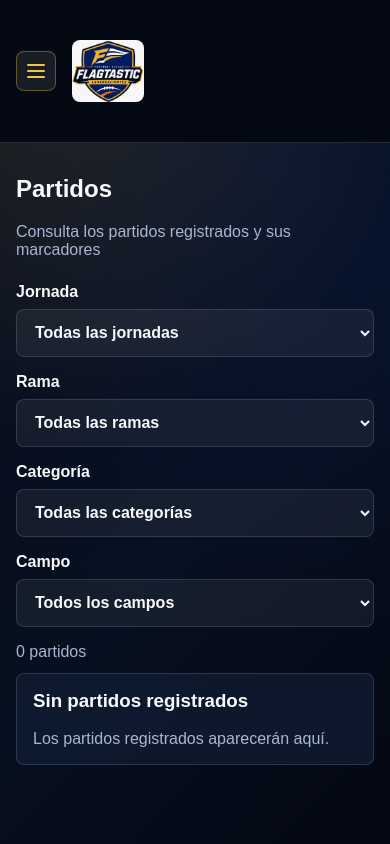
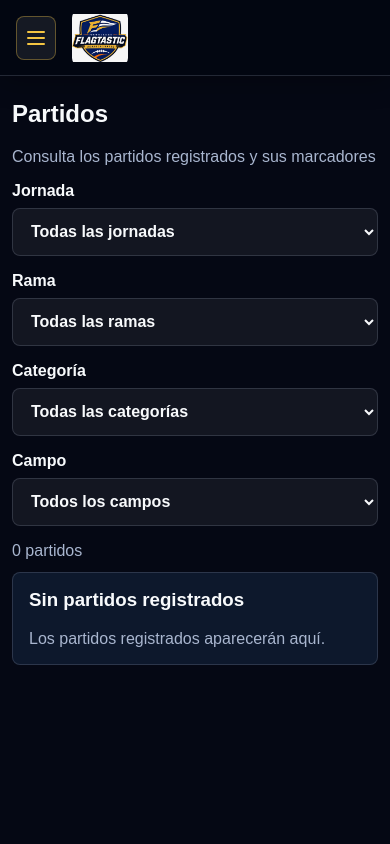
Before and after one commit to bruno-diaz-dev/flagtastic-league, a FastAPI app: page /games in a window 390 px wide. Run offline with FastAPI, Linux system fonts and the light colour scheme; data that the repository does not hold is empty; some libraries are stand-ins or nearby versions.

Commit message:
feat: optimize public pages for mobile

```diff
--- a/static/layout.js
+++ b/static/layout.js
@@ -1,7 +1,9 @@
 // Shared sidebar behavior applies consistently across every operations page.
 
 const sidebarToggle = document.querySelector("#sidebar-toggle");
+const sidebarBackdrop = document.querySelector("#sidebar-backdrop");
 const SIDEBAR_STORAGE_KEY = "flagtastic-sidebar-collapsed";
+const MOBILE_BREAKPOINT = 820;
 
 
 function setSidebarCollapsed(isCollapsed, remember = false) {
@@ -17,9 +19,19 @@ function setSidebarCollapsed(isCollapsed, remember = false) {
 }
 
 
+function closeMobileSidebar() {
+    if (window.innerWidth <= MOBILE_BREAKPOINT) {
+        setSidebarCollapsed(true, true);
+    }
+}
+
+
 // The menu is closed by default and keeps the user's explicit choice.
 const savedSidebarState = localStorage.getItem(SIDEBAR_STORAGE_KEY);
-setSidebarCollapsed(savedSidebarState === null ? true : savedSidebarState === "true");
+const startsCollapsed = window.innerWidth <= MOBILE_BREAKPOINT
+    ? true
+    : savedSidebarState === null || savedSidebarState === "true";
+setSidebarCollapsed(startsCollapsed);
 
 if (sidebarToggle !== null) {
     sidebarToggle.addEventListener("click", () => {
@@ -29,6 +41,20 @@ if (sidebarToggle !== null) {
         );
     });
 }
+
+
+// Mobile navigation behaves as a modal drawer and never obscures the selected page.
+sidebarBackdrop?.addEventListener("click", closeMobileSidebar);
+document.addEventListener("keydown", (event) => {
+    if (event.key === "Escape") closeMobileSidebar();
+});
+document.querySelectorAll(".navigation .nav-link").forEach((link) => {
+    link.addEventListener("click", closeMobileSidebar);
+});
+
+window.addEventListener("resize", () => {
+    if (window.innerWidth <= MOBILE_BREAKPOINT) closeMobileSidebar();
+});
 
 const sessionUser = document.querySelector("#session-user");
 const loginLink = document.querySelector("#login-link");
--- a/static/style.css
+++ b/static/style.css
@@ -20,6 +20,7 @@
 /* Application shell and dark branded background. */
 body {
     margin: 0;
+    min-width: 320px;
     font-family: Arial, sans-serif;
     background:
         radial-gradient(circle at 12% 8%, rgba(244, 197, 66, 0.12), transparent 24rem),
@@ -27,6 +28,12 @@ body {
         linear-gradient(135deg, #050814, #071020 58%, #030712),
         var(--color-page);
     color: var(--color-text);
+}
+
+button,
+input,
+select {
+    min-height: 44px;
 }
 
 .brand-logo {
@@ -54,6 +61,10 @@ body.sidebar-collapsed .layout {
     background: rgba(3, 7, 18, 0.92);
     color: var(--color-text);
     padding: 24px;
+}
+
+.sidebar-backdrop {
+    display: none;
 }
 
 .sidebar-toggle {
@@ -830,7 +841,8 @@ body.role-league_admin .team-delete-button.admin-only {
 .stat-item strong { color: var(--color-gold); font-size: 26px; }
 .dashboard-teams { display: grid; gap: 12px; }
 
-.users-table-wrapper { overflow-x: auto; }
+.users-table-wrapper,
+.table-scroll { overflow-x: auto; }
 .users-table {
     width: 100%;
     border-collapse: collapse;
@@ -893,24 +905,42 @@ body.role-league_admin .team-delete-button.admin-only {
 
 /* Collapse the desktop shell into a single-column mobile layout. */
 @media (max-width: 820px) {
+    body {
+        background: var(--color-page);
+    }
+
     .layout,
     body.sidebar-collapsed .layout {
         grid-template-columns: 1fr;
     }
 
     .sidebar {
-        border-right: 0;
-        border-bottom: 1px solid var(--color-border);
-        padding: 16px;
+        position: fixed;
+        z-index: 30;
+        inset: 0 auto 0 0;
+        width: min(300px, calc(100vw - 48px));
+        overflow-y: auto;
+        border-right: 1px solid rgba(244, 197, 66, 0.25);
+        padding: 20px;
+        box-shadow: 18px 0 44px rgba(0, 0, 0, 0.42);
+        transform: translateX(0);
+        transition: transform 180ms ease;
     }
 
     body.sidebar-collapsed .sidebar {
+        inset: 0 0 auto;
+        width: 100%;
+        height: 76px;
+        min-height: 0;
         display: grid;
-        grid-template-columns: 44px 72px 1fr;
+        grid-template-columns: 44px 56px 1fr;
         align-items: center;
         gap: 12px;
-        min-height: 96px;
-        padding: 12px 16px;
+        overflow: hidden;
+        border-right: 0;
+        border-bottom: 1px solid var(--color-border);
+        padding: 10px 16px;
+        box-shadow: 0 8px 24px rgba(0, 0, 0, 0.24);
     }
 
     body.sidebar-collapsed .sidebar-toggle {
@@ -922,8 +952,10 @@ body.role-league_admin .team-delete-button.admin-only {
     }
 
     body.sidebar-collapsed .brand-logo {
-        width: 72px;
+        width: 56px;
+        height: 56px;
         margin: 0;
+        object-fit: contain;
     }
 
     body.sidebar-collapsed .eyebrow,
@@ -932,7 +964,7 @@ body.role-league_admin .team-delete-button.admin-only {
     }
 
     .navigation {
-        grid-template-columns: repeat(2, 1fr);
+        grid-template-columns: 1fr;
     }
 
     body.sidebar-collapsed .nav-link,
@@ -941,8 +973,48 @@ body.role-league_admin .team-delete-button.admin-only {
         display: none;
     }
 
+    .sidebar-backdrop {
+        position: fixed;
+        z-index: 20;
+        inset: 0;
+        width: 100%;
+        height: 100%;
+        min-height: 0;
+        border: 0;
+        background: rgba(0, 0, 0, 0.62);
+        cursor: default;
+    }
+
+    body:not(.sidebar-collapsed) .sidebar-backdrop {
+        display: block;
+    }
+
+    body:not(.sidebar-collapsed) {
+        overflow: hidden;
+    }
+
+    .content {
+        width: 100%;
+        padding: 100px 16px 32px;
+    }
+
+    .section-header h2 {
+        font-size: 24px;
+    }
+
+    .form-panel {
+        padding: 16px;
+    }
+
     .team-form,
-    .game-form {
+    .game-form,
+    .standings-form,
+    .player-form,
+    .filter-form,
+    .filters-panel,
+    .games-filters,
+    .dashboard-join-form,
+    .staff-account-form {
         grid-template-columns: 1fr;
     }
 
@@ -952,12 +1024,70 @@ body.role-league_admin .team-delete-button.admin-only {
         flex-direction: column;
     }
 
-    .player-form,
-    .filter-form,
-    .standings-form,
-    .filters-panel,
-    .leaderboards {
+    .teams-grid,
+    .leaderboards,
+    .roster-list {
         grid-template-columns: 1fr;
+    }
+
+    .filters-panel {
+        margin-top: 16px;
+    }
+
+    .team-card-main {
+        width: 100%;
+    }
+
+    .team-delete-button {
+        width: 100%;
+        justify-content: center;
+    }
+
+    .game-card strong {
+        white-space: normal;
+    }
+
+    .game-detail-score {
+        grid-template-columns: 1fr;
+        gap: 10px;
+    }
+
+    .player-profile-header {
+        align-items: flex-start;
+    }
+
+    .stat-grid {
+        grid-template-columns: repeat(2, minmax(0, 1fr));
+    }
+
+    .standings-data-table,
+    .users-table,
+    .leaderboard-table {
+        min-width: 620px;
+    }
+
+    .standings-table,
+    .users-table-wrapper,
+    .table-scroll,
+    .leaderboard-panel {
+        overflow-x: auto;
+        overscroll-behavior-inline: contain;
+        -webkit-overflow-scrolling: touch;
+    }
+
+    .standings-data-table th:first-child,
+    .standings-data-table td:first-child,
+    .users-table th:first-child,
+    .users-table td:first-child {
+        position: sticky;
+        left: 0;
+        z-index: 1;
+        background: var(--color-surface-raised);
+    }
+
+    .standings-data-table th:first-child,
+    .users-table th:first-child {
+        background: var(--color-navy);
     }
 
     .stats-import-form {
@@ -965,5 +1095,43 @@ body.role-league_admin .team-delete-button.admin-only {
         width: 100%;
     }
 
-    .dashboard-join-form { grid-template-columns: 1fr; }
+    .assigned-referee {
+        width: 100%;
+        justify-content: space-between;
+    }
 }
+
+@media (max-width: 430px) {
+    .content {
+        padding-inline: 12px;
+    }
+
+    .form-panel,
+    .team-card,
+    .game-card,
+    .roster-player {
+        padding: 14px;
+    }
+
+    .auth-panel {
+        padding: 20px;
+    }
+
+    .stat-grid {
+        grid-template-columns: 1fr;
+    }
+
+    .profile-photo {
+        width: 72px;
+        height: 72px;
+    }
+
+    .roster-player {
+        align-items: flex-start;
+        flex-wrap: wrap;
+    }
+
+    .roster-player .jersey-number {
+        margin-left: 0;
+    }
+}
--- a/templates/base.html
+++ b/templates/base.html
@@ -4,7 +4,7 @@
     <meta charset="utf-8">
     <meta name="viewport" content="width=device-width, initial-scale=1">
     <title>Flagtastic League</title>
-    <link rel="stylesheet" href="/static/style.css?v=20260925-8">
+    <link rel="stylesheet" href="/static/style.css?v=20260926-1">
 </head>
 <body class="sidebar-collapsed">
     <div class="layout">
@@ -85,7 +85,15 @@
         </main>
     </div>
 
-    <script src="/static/layout.js?v=20260925-6"></script>
+    <button
+        id="sidebar-backdrop"
+        class="sidebar-backdrop"
+        type="button"
+        aria-label="Cerrar menu"
+        tabindex="-1"
+    ></button>
+
+    <script src="/static/layout.js?v=20260926-1"></script>
     {% block scripts %}{% endblock %}
 </body>
 </html>
--- a/templates/referee_games.html
+++ b/templates/referee_games.html
@@ -19,7 +19,7 @@
         <p id="schedule-import-message" class="form-message" role="status"></p>
         <div id="schedule-review" class="schedule-review hidden">
             <div class="table-scroll">
-                <table class="standings-table">
+                <table class="standings-data-table">
                     <thead><tr><th>Partido</th><th>Campo</th><th>Equipo arbitral</th></tr></thead>
                     <tbody id="schedule-review-body"></tbody>
                 </table>
```
Also changed, not shown: docs/architecture.md (+6 -0 lines), tests/test_web_pages.py (+7 -1 lines), README.md.
